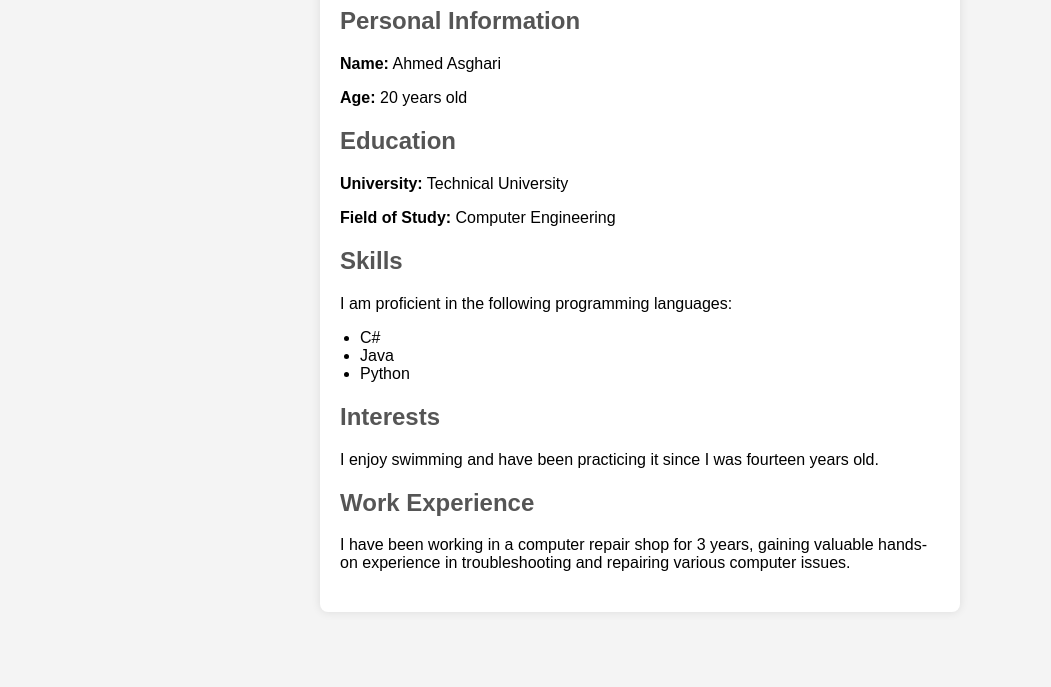
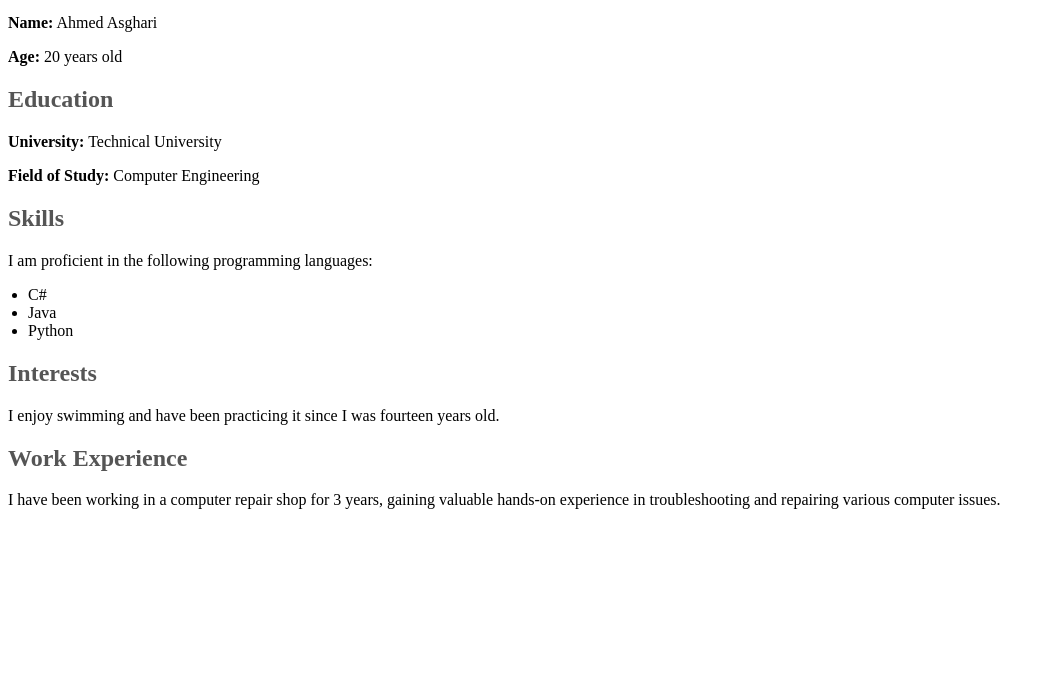
Before and after one commit to Sarkhanii/home, a plain HTML site: page hamed.html in a window 1280 px wide. Shown: the part 113-800 px from the top of the page, without its empty margins (0-1051 px from the left). Drawn offline with Linux system fonts and the light colour scheme.

Commit message:
Update hamed.html

```diff
--- a/hamed.html
+++ b/hamed.html
@@ -5,9 +5,9 @@
     <meta name="viewport" content="width=device-width, initial-scale=1.0">
     <title>Resume - Ahmed Asghari</title>
 </head>
-<body style="font-family: Arial, sans-serif; margin: 0; padding: 20px; background-color: #f4f4f4;">
+<body>
 
-<div style="max-width: 600px; margin: auto; background: white; padding: 20px; border-radius: 8px; box-shadow: 0 0 10px rgba(0, 0, 0, 0.1);">
+<div>
     <h1 style="text-align: center; color: #333;">Resume</h1>
 
     <div style="margin-bottom: 20px;">
```
